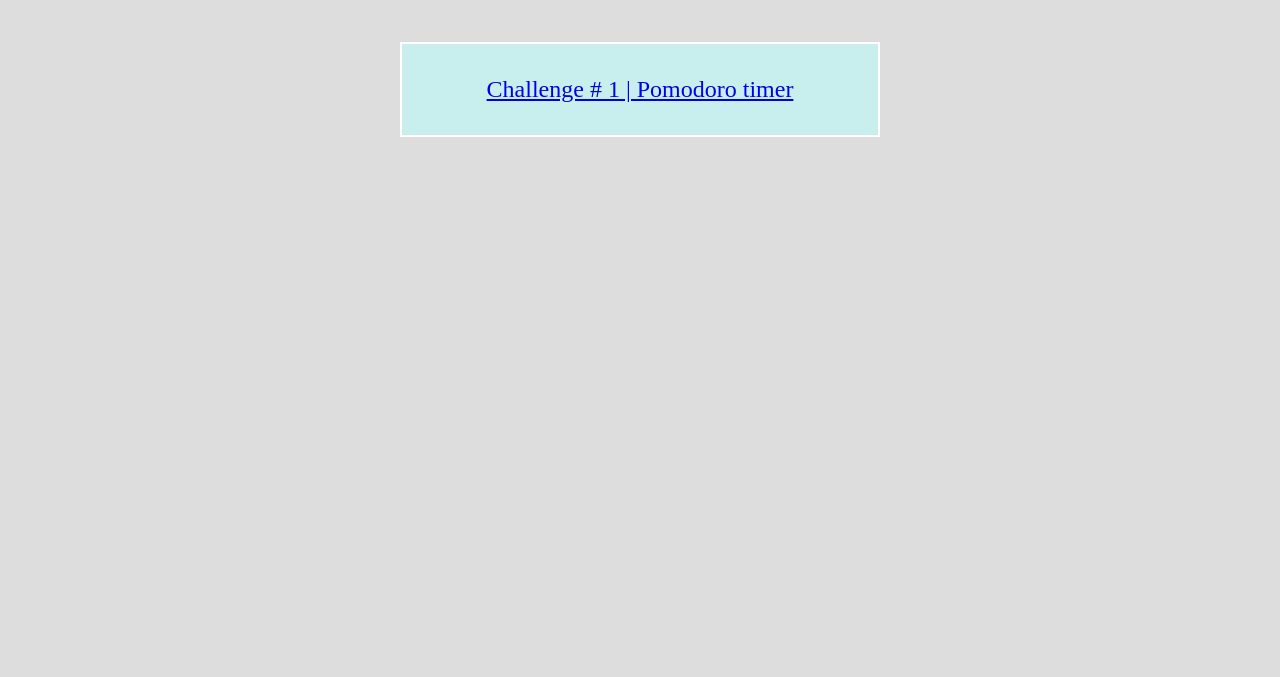
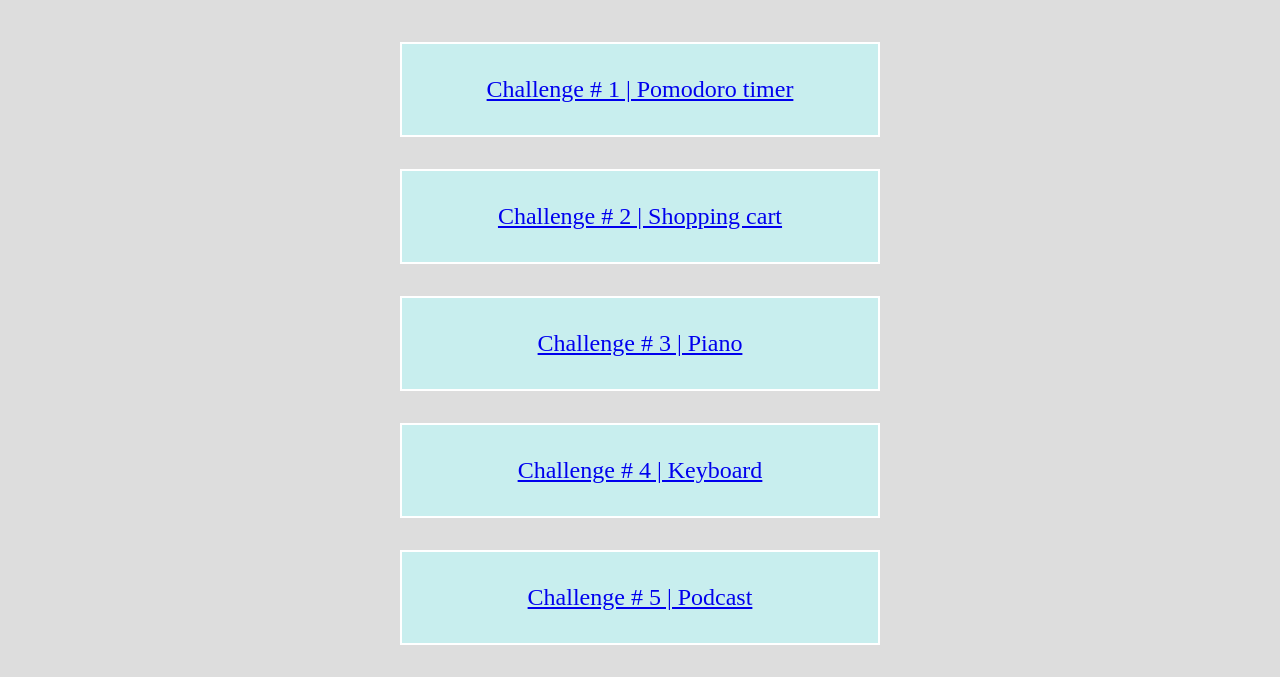
Before and after one commit to Shouryamup/caw-javascript-challenges, a plain HTML site: page index.html in a window 1280 px wide. Shown: the part 355-1032 px from the top of the page. Before the commit the page ends 800 px from the top, so only its background shows below. Drawn offline with Linux system fonts and the light colour scheme.

Commit message:
made changes to index file

```diff
--- a/index.html
+++ b/index.html
@@ -22,9 +22,18 @@
     <div class="links">
         <a href="challenge-1\index.html">Challenge # 1 | Pomodoro timer</a>
     </div>
-        <!-- <div class="links">
-            <a href=" ">Challenge  2 </a>
-        </div> -->
+    <div class="links">
+        <a href="challenge-2\index.html">Challenge # 2 | Shopping cart</a>
+    </div>
+    <div class="links">
+        <a href="challenge-3\index.html">Challenge # 3 | Piano</a>
+    </div>
+    <div class="links">
+        <a href="challenge-4\index.html">Challenge # 4 | Keyboard</a>
+    </div>
+    <div class="links">
+        <a href="challenge-5\index.html">Challenge # 5 | Podcast</a>
+    </div>
 </div>
 <!-- </div> -->
 
```
